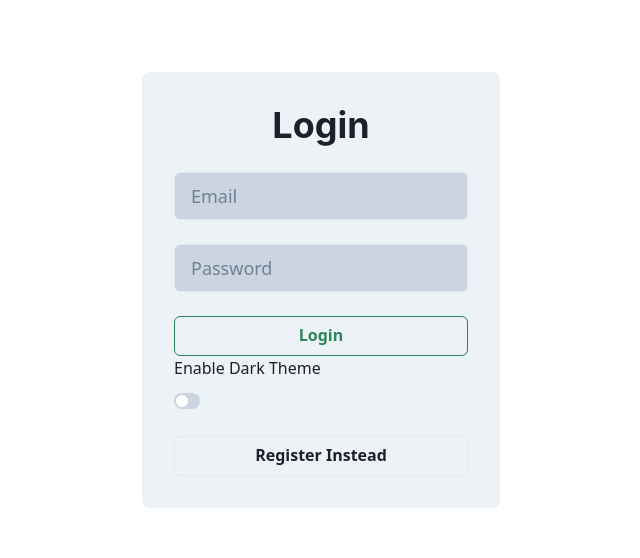
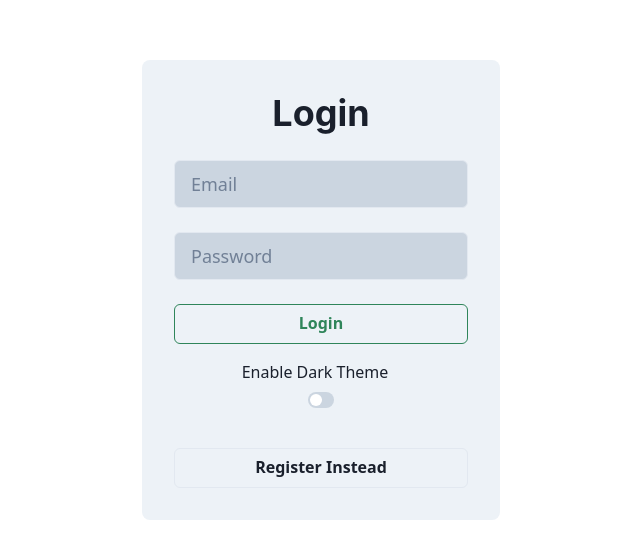
Before and after one commit to KennedyMungai/fullstack_todo_frontend, a Next.js app: page /auth/login in a window 1280 px wide. Shown: the part 110-668 px from the top of the page, without its empty margins (319-959 px from the left). Built offline with nearby package versions, Linux system fonts and the light colour scheme.

Commit message:
Made the react fragment a Flex and gace it a flex direction of column

```diff
--- a/src/components/theme/themeToggler.tsx
+++ b/src/components/theme/themeToggler.tsx
@@ -1,4 +1,4 @@
-import { FormLabel, Switch, useColorMode } from '@chakra-ui/react'
+import { Flex, FormLabel, Switch, useColorMode } from '@chakra-ui/react'
 
 type Props = {
 	showLabel: boolean
@@ -8,7 +8,12 @@ const ThemeToggler = ({ showLabel = false }: Props) => {
 	const { toggleColorMode, colorMode } = useColorMode()
 
 	return (
-		<>
+		<Flex
+			align={'center'}
+			justify={'center'}
+			my={'1rem'}
+			direction={'column'}
+		>
 			{showLabel && (
 				<FormLabel htmlFor='theme-toggler'>Enable Dark Theme</FormLabel>
 			)}
@@ -19,7 +24,7 @@ const ThemeToggler = ({ showLabel = false }: Props) => {
 				onChange={toggleColorMode}
 				colorScheme='green'
 			/>
-		</>
+		</Flex>
 	)
 }
 
```
